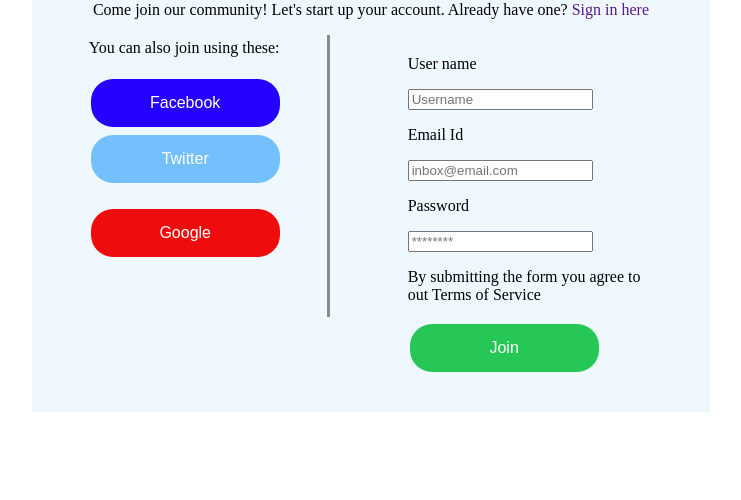
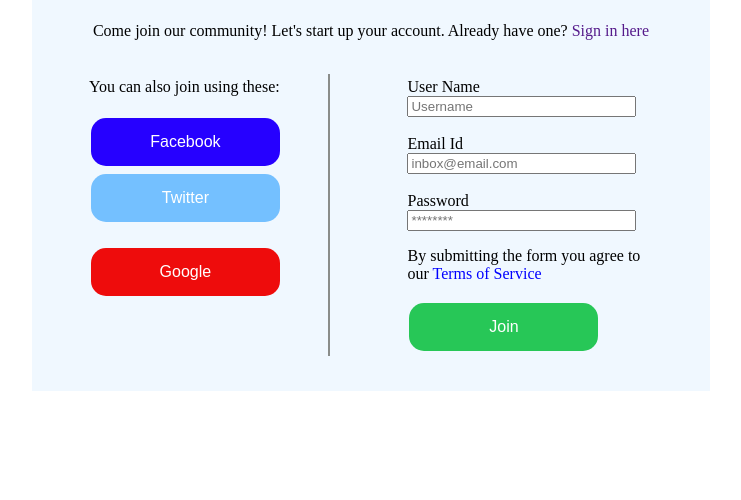
Before and after one commit to UshasriMavuri1999/B21, a plain HTML site: page index1.html in a window 1280 px wide. Shown: the part 300-800 px from the top of the page, without its empty margins (269-1010 px from the left). Drawn offline with Linux system fonts and the light colour scheme.

Commit message:
updated index1

```diff
--- a/index1.html
+++ b/index1.html
@@ -59,7 +59,7 @@ border-radius: 50%;
 .hr{
     display: flex;
 
-border-left: 3px solid rgb(138, 141, 138);
+border-left: 2px solid rgb(138, 141, 138);
 height: 250px;
 
 }
@@ -75,7 +75,7 @@ height: 250px;
     font-size: 16px;
     margin: 4px 2px;
     cursor: pointer;
-    border-radius: 22px;
+    border-radius: 15px;
     width: 5cm;
 
 }
@@ -95,7 +95,7 @@ height: 250px;
     font-size: 16px;
     margin: 4px 2px;
     cursor: pointer;
-    border-radius: 22px;
+    border-radius: 15px;
     width: 5cm;
     }
 .twitter{
@@ -111,12 +111,12 @@ height: 250px;
     font-size: 16px;
     margin: 4px 2px;
     cursor: pointer;
-    border-radius: 22px;
+    border-radius: 15px;
     width: 5cm;
 
 }
 .google{
-     /*Adjust this value to move the positioned div up and down*/
+
     background-color: rgb(238, 12, 12);
     border: none;
     color: white;
@@ -127,7 +127,7 @@ height: 250px;
     font-size: 16px;
     margin: 4px 2px;
     cursor: pointer;
-    border-radius: 22px;
+    border-radius: 15px;
     width: 5cm;
 }
 
@@ -151,6 +151,7 @@ height: 250px;
              <div class="two">
                 <p align=center>Come join our community! Let's start up your account. Already have one? <a href="" style="text-decoration: none;">Sign in here</a> </p>
              </div>
+			 <br/>
              <div class="bottom">
              <div class="three" style="padding:4px">
                  You can also join using these:
@@ -165,16 +166,16 @@ height: 250px;
 
              </div>
              <div class="right" style="padding:4px;width:40%;">
-                <p class="un">User name</p>
-                <input type="text" placeholder="Username" class="unn"></input>
+                <label>User Name</label> <br/>
+                <input type="text" placeholder="Username" class="unn" style="width:90%;"></input>
+				<br/> <br/>
+                <label>Email Id</label> <br/>
+                <input type="text" placeholder="inbox@email.com" class="eidd" style="width:90%;"></input>
+				<br/> <br/>
+                <label>Password</label> <br/>
+                <input type="password" placeholder="********" class="pwdd" style="width:90%;"></input>
 
-                <p class="eid">Email Id</p>
-                <input type="text" placeholder="inbox@email.com" class="eidd"></input>
-
-                <p class="pwd">Password</p>
-                <input type="text" placeholder="********" class="pwdd"></input>
-
-                <p class="ts">By submitting the form you agree to out Terms of Service</p>
+                <p class="ts">By submitting the form you agree to our <a style="text-decoration:none;color:blue;"> Terms of Service </a></p>
                 <input type="button" value="Join" class="join"></input>
              </div>
             </div>
```
